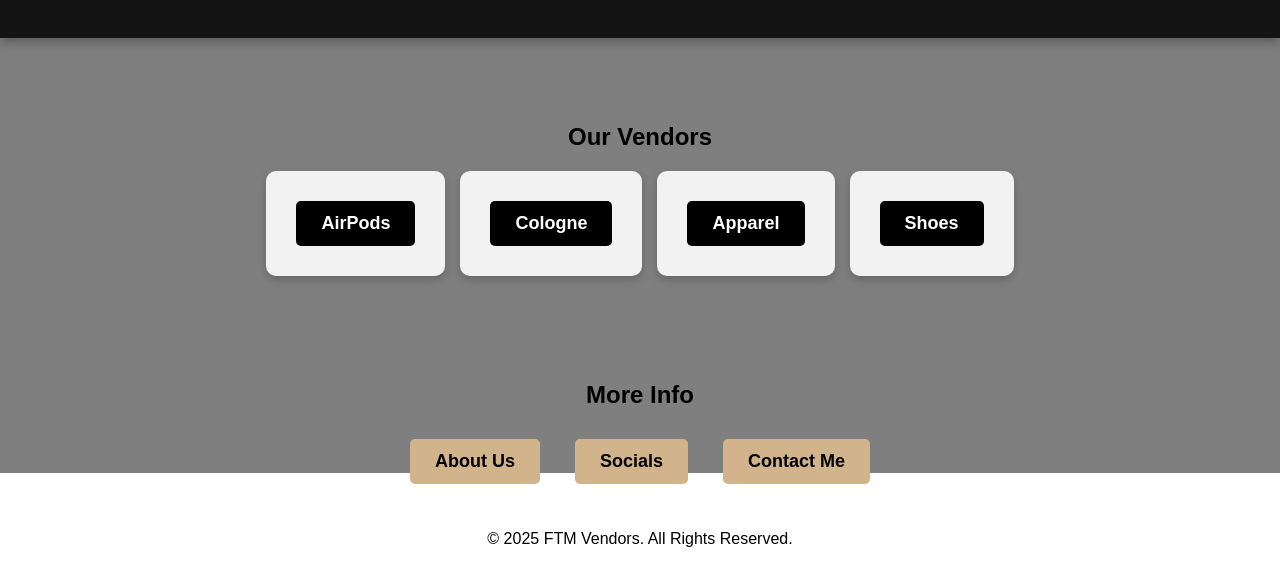
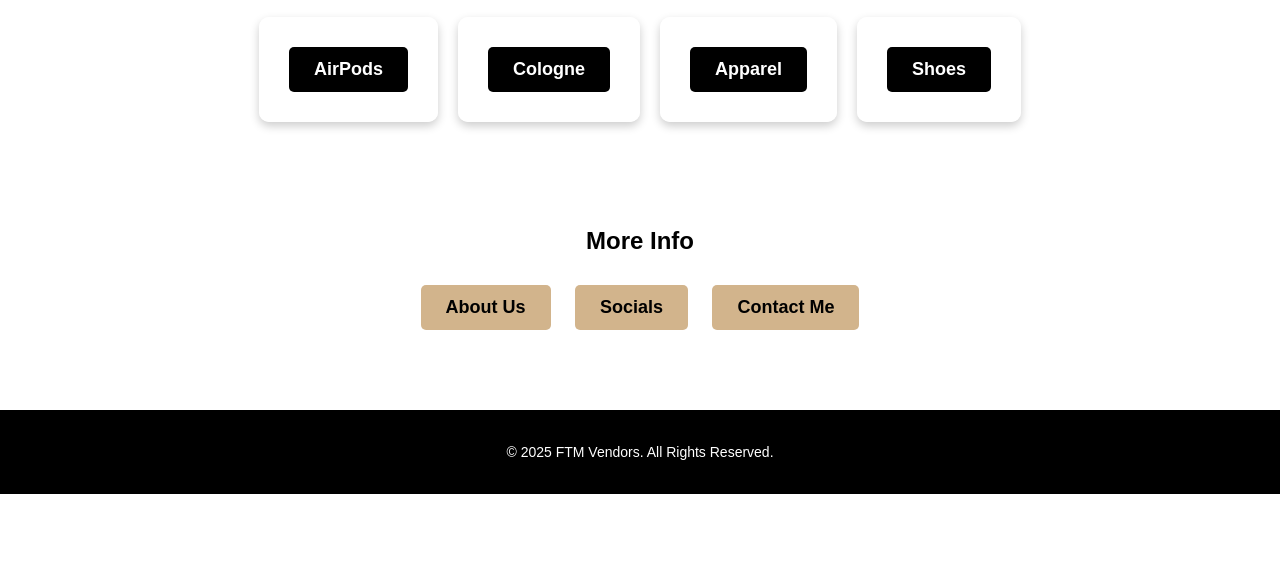
Before and after one commit to FTWLuke1/FTM-Vendors, a plain HTML site: page index.html in a window 1280 px wide. Shown: the part 327-891 px from the top of the page. After the commit the page ends 821 px from the top, so only its background shows below. Drawn offline with Linux system fonts and the light colour scheme; a script that the page names is missing.

Commit message:
Update styles.css

```diff
--- a/styles.css
+++ b/styles.css
@@ -4,21 +4,19 @@ body {
     margin: 0;
     padding: 0;
     font-family: Arial, sans-serif;
-    background: url('your-background-image.jpg') no-repeat center center fixed;
-    background-size: cover;
     color: black;
     text-align: center;
+    position: relative;
+    overflow-x: hidden;
 }
 
-/* Background Overlay */
-body::before {
-    content: "";
-    position: absolute;
+/* Background Canvas */
+#backgroundCanvas {
+    position: fixed;
     top: 0;
     left: 0;
     width: 100%;
     height: 100%;
-    background: rgba(0, 0, 0, 0.5);
     z-index: -1;
 }
 
@@ -52,7 +50,7 @@ h1 {
 .vendor-container {
     display: flex;
     justify-content: center;
-    gap: 15px;
+    gap: 20px;
     flex-wrap: wrap;
 }
 
@@ -61,11 +59,12 @@ h1 {
     padding: 20px;
     border-radius: 10px;
     box-shadow: 0px 4px 10px rgba(0, 0, 0, 0.2);
-    transition: transform 0.3s;
+    transition: transform 0.3s ease-in-out, box-shadow 0.3s ease-in-out;
 }
 
 .vendor-card:hover {
     transform: scale(1.05);
+    box-shadow: 0px 6px 15px rgba(0, 0, 0, 0.3);
 }
 
 /* Buttons */
@@ -80,6 +79,7 @@ h1 {
     text-decoration: none;
     border-radius: 5px;
     transition: transform 0.2s, background-color 0.3s, box-shadow 0.3s;
+    position: relative;
 }
 
 .button:hover {
@@ -89,16 +89,28 @@ h1 {
     box-shadow: 0px 4px 10px rgba(0, 0, 0, 0.3);
 }
 
+/* Glowing Effect */
+.button::after {
+    content: "";
+    position: absolute;
+    top: -3px;
+    left: -3px;
+    right: -3px;
+    bottom: -3px;
+    border-radius: 5px;
+    background: rgba(173, 216, 230, 0.6);
+    opacity: 0;
+    transition: opacity 0.3s;
+}
+
+.button:hover::after {
+    opacity: 1;
+}
+
 /* Extra Buttons Section */
 .extra-links {
     margin-top: 40px;
     padding: 20px;
-}
-
-.link-container {
-    display: flex;
-    justify-content: center;
-    gap: 15px;
 }
 
 .secondary {
@@ -108,4 +120,14 @@ h1 {
 
 .secondary:hover {
     background-color: lightblue;
-    color:
+    color: white;
+}
+
+/* Footer */
+footer {
+    margin-top: 50px;
+    padding: 20px;
+    background-color: black;
+    color: white;
+    font-size: 14px;
+}
```
